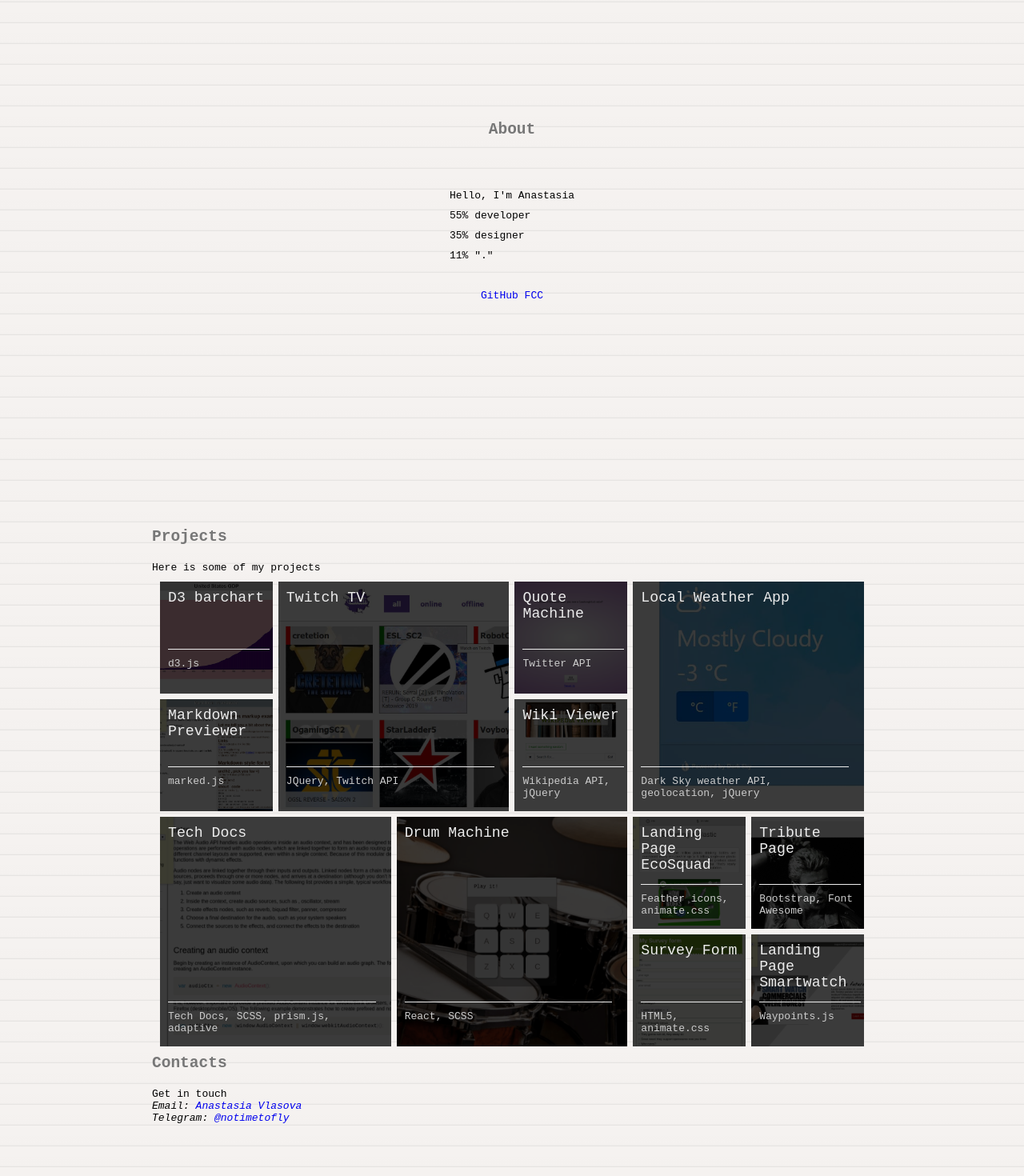
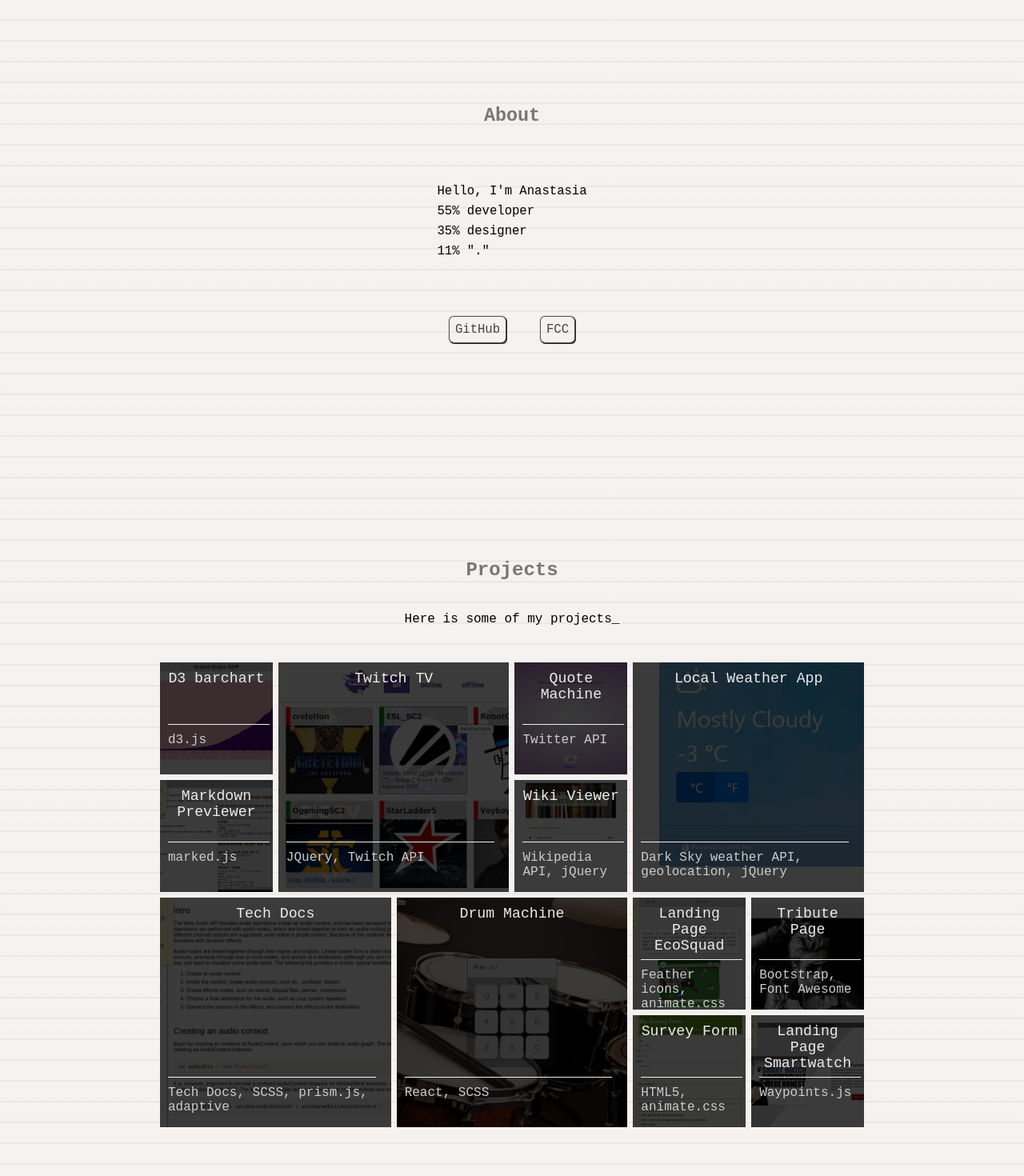
Before and after one commit to Annestezia/portfolio, a React (Create React App) app: page / in a window 1280 px wide. Shown: the part 140-1610 px from the top of the page at 80% size. Built offline with nearby package versions, Linux system fonts and the light colour scheme.

Commit message:
added styles

```diff
--- a/src/App.scss
+++ b/src/App.scss
@@ -1,8 +1,10 @@
+$paper:#f5f2f0;
 $nav-color: #efefef;
 $darker-red: #c90303;
 $lighter-red: #df1b11;
 $nav-height: 54px;
 $dark: #444;
+$basic-fz:16px;
 $photo-size: 200px;
 
 * {
@@ -10,13 +12,13 @@ $photo-size: 200px;
   margin: 0;
   padding: 0;
   font-family: monospace;
-  // font-size: 1.03em;
   box-sizing: border-box;
 }
-html {
+
+html, body {
   scroll-behavior: smooth;
-  position:relative;
 }
+
 a{
   text-decoration: none;
 }
@@ -27,67 +29,40 @@ a:active,
 a:focus {
   transition: color 0.3s ease-in-out;
 }
-h2 {
-  margin-bottom: 20px;
-  color: #777;
-}
+
 
 body {
-  background: repeating-linear-gradient(0deg, #00000014 -1px,  #05050301 1px, transparent 25px), #f5f2f0;
+  background: repeating-linear-gradient(0deg, #00000014 -1px,  #05050301 1px, transparent 25px), $paper;
   position: relative;
+  font-size: $basic-fz;
   section {
     max-width: 900px;
     min-width: 280px;
     margin: 0px auto;
+    text-align: center;
+    h2 {
+      margin: 3rem 0;
+      color: #777;
     }
   }
-// .project-tile {
-//   height: 100%;
-//   // border-radius: 5px;
-//   // padding: 1rem;
-//   background-color: #ccc;
-//   background-size: cover;
-//   &:hover{
-//     background-color: #444;
-//     transition:background-color .5s;
-//   }
-  // a{
-  //   display:flex;
-  //   flex-direction:column;
-  //   // justify-content: space-between;
-  //   text-decoration:none;
-  //   width: 100%;
-  //   height: 100%;
-  //   position:relative;
-  //   }
-  // .project-title{
-  //   background-color: #666;
-  //   // display:inline-block;
-  //   width: 100%;
-  //   padding: 10px 0;margin-bottom: 10px;
-  //   font-size: 1.1em;
-  //   font-weight: normal;
-  // }
-  // .description{
-  //   background-color: rgba(0,0,0,.6);
-  //   display:inline-block;
-  //   padding: 1rem;
-  //   position:absolute;
-  //   bottom:0px;
-  //   width: 100%;
-  //   // height: 100%;
-  // }
-// }
+}
+.anchor {
+  display: block;
+  position: relative;
+  top: -20vh;
+  visibility: hidden;
+}
 
 nav {
   background-color: #444;
   position: fixed;
-  z-index: 2;
+  z-index: 1;
   min-width: 280px;
   top: 0;
   right: 0;
   width: 100%;
   box-shadow:0 0 7px 1px #373737, inset 0 0 20px 1px #161616;
+}
 
 #navbar {
   list-style: none;
@@ -100,9 +75,8 @@ nav {
   li {
     margin-left: 30px;
     a {
-        text-decoration: none;
       color: #fefefe;
-        font-size:  1.3em;
+      // font-size:  1.5rem;
       padding: 15px 5px;
       &:hover {
         color: $darker-red;
@@ -114,7 +88,8 @@ nav {
     }
   }
 }
-}
+
+
 
 #welcome-section {
   display: flex;
@@ -123,15 +98,14 @@ nav {
   flex-direction: column;
   justify-content: center;
   align-items: center;
-  h2 {
-    font-size: 1.5em;
-    line-height: 2;
-  }
-  p{
+  font-size: 1.2rem;
+
+  .welcome-text{
     line-height: 25px;
     margin: 30px 0px;
+    text-align: left;
   }
-  .contacts {
+  .welcome-links {
     margin-top: 3rem;
     display: flex;
     justify-content: space-around;
@@ -155,17 +129,14 @@ nav {
   }
 }
 
-#projects {
+#projects-section {
   text-align: center;
   position: relative;
-  .anchor {
-    display: block;
-    position: relative;
-    top: -20vh;
-    visibility: hidden;
+  .projects-text p{
+    margin-bottom: 45px;
+    &:after {
+      content: "_";
     }
-  p{
-    margin-bottom: 45px;
   }
 }
 #root {
@@ -187,6 +158,8 @@ nav {
   &:hover{
     box-shadow: inset 0px 0px 0px 1px #777;
   }
+}
+
 .overlay{
   height: 100%;
   padding: 10px;
@@ -195,9 +168,9 @@ nav {
   .project-description{
     // height: 50%;
     height: 56px;
-      padding-bottom: 10px;
+    padding-bottom: 1rem;
     position: absolute;
-      bottom: 0px;
+    bottom: 7px;
     left: 10px;
     width: 90%;
     text-align: left;
@@ -222,6 +195,17 @@ nav {
     color:#ececec;
   }
 }
+
+#contacts-section{
+  margin-top: 10rem;
+  .contacts-info{
+    display: inline-block;
+    text-align: left;
+    line-height:2.5;
+    margin: 30px 0px;
+
+  }
+
 }
 footer {
   text-align: center;
@@ -232,42 +216,38 @@ footer {
   padding: 10px 0;
 }
 
+// #email-modal {
+//   display:none;
+//   position: fixed;
+//   // width: 50%;
+//   // height: 50%;
+//   top: 25%;
+//   left: 25%;
+//   background-color: rgba(0,0,0,.6);
+//   color:#fff;
+//   padding: 40px;
+// }
+// #email-modal .close{
+//   position:absolute;
+//   display:inline-block;
+//   color:#aaa;
+//   top: 5px;
+//   right:10px;
+//   font-size: 28px;
+// }
+// .close:hover,
+// .close:focus {
+//   color: black;
+//   text-decoration: none;
+//   cursor: pointer;
+// }
 
-
-
-
-#email-modal {
-  display:none;
-  position: fixed;
-  // width: 50%;
-  // height: 50%;
-  top: 25%;
-  left: 25%;
-  background-color: rgba(0,0,0,.6);
-  color:#fff;
-  padding: 40px;
-}
-#email-modal .close{
-  position:absolute;
-  display:inline-block;
-  color:#aaa;
-  top: 5px;
-  right:10px;
-  font-size: 28px;
-}
-.close:hover,
-.close:focus {
-  color: black;
-  text-decoration: none;
-  cursor: pointer;
-}
-
-.hidden {
-  display: none;
-}
-.visible {
-  display: block;
-}
+// .hidden {
+//   display: none;
+// }
+// .visible {
+//   display: block;
+// }
 
 .span-1{}
 .span-2 {
```
Lines whose indentation alone changed are shown as unchanged.
